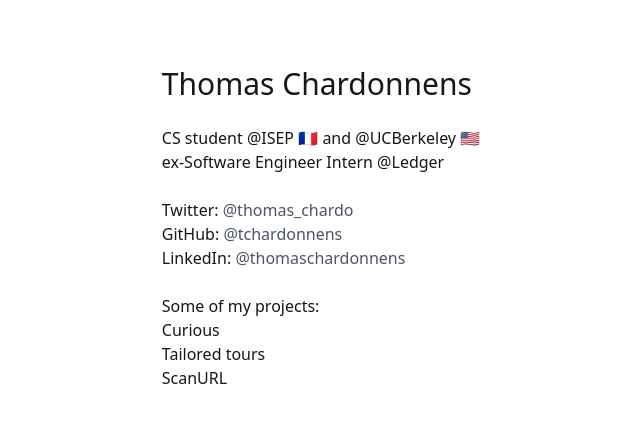
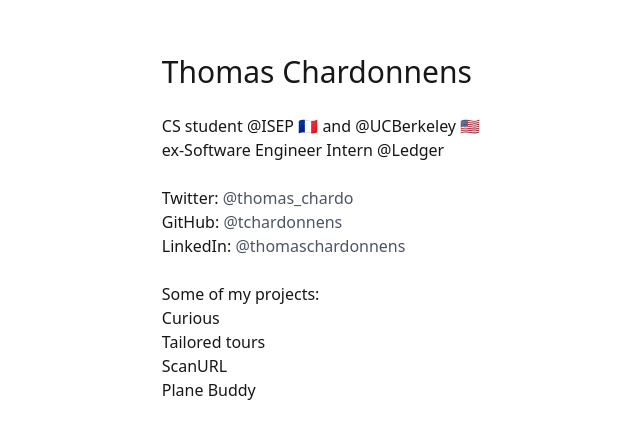
Before and after one commit to tchardonnens/portfolio, a Next.js app: page / in a window 1280 px wide. Shown: the part 172-610 px from the top of the page, without its empty margins (319-959 px from the left). Built offline with nearby package versions, Linux system fonts and the light colour scheme.

Commit message:
added plane buddy project

```diff
--- a/next.config.js
+++ b/next.config.js
@@ -1,9 +1,6 @@
 /** @type {import('next').NextConfig} */
-const nextConfig = {
+
+module.exports = {
   reactStrictMode: true,
   swcMinify: true,
 }
-
-module.exports = {
-  nextConfig
-}
--- a/pages/_app.tsx
+++ b/pages/_app.tsx
@@ -4,9 +4,9 @@
 
 export default function App({ Component, pageProps }: AppProps) {
   return (
-    <>
+    <div className='bg-white dark:bg-black'>
       <Component {...pageProps} />
       <Analytics />
-    </>
+    </div>
   );
 }
--- a/pages/index.tsx
+++ b/pages/index.tsx
@@ -3,7 +3,7 @@
 export default function Home() {
   return (
 
-    <html className='p-0 m-0'>
+    <div className='p-0 m-0'>
       <Head>
         <title>Thomas Chardonnens</title>
         <meta name="description" content="Thomas Chardonnens' personal website" />
@@ -82,9 +82,16 @@
                 </div>
               </a>
             </li>
+            <li>
+              <a href='https://plane-buddy.vercel.app/'>
+                <div className="flex flex-row">
+                  <p>Plane Buddy</p>
+                </div>
+              </a>
+            </li>
           </ul>
         </div>
       </main>
-    </html>
+    </div>
   )
 }
```
